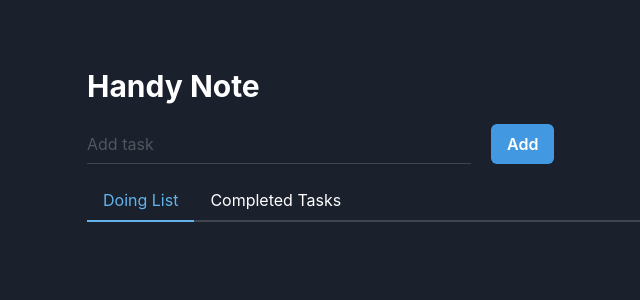
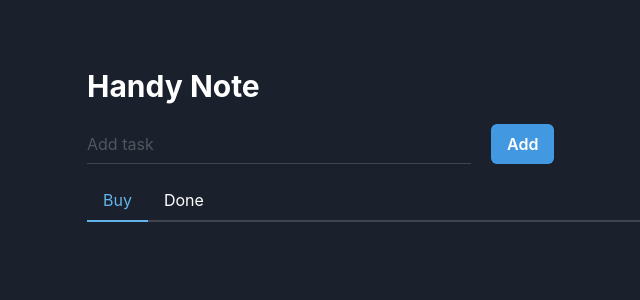
Before and after one commit to bkcsplayer/react-todoapp-tutorial, a React (Create React App) app: page / in a window 1280 px wide. Shown: the top 300 px of the page, without its empty margins (169-809 px from the left). Built offline with nearby package versions, Linux system fonts and the light colour scheme.

Commit message:
Update App.js

```diff
--- a/src/App.js
+++ b/src/App.js
@@ -56,8 +56,8 @@ const App = () => {
           </form>
           <Tabs mt='2%' w='100%'>
             <TabList>
-              <Tab>Doing List</Tab>
-              <Tab>Completed Tasks</Tab>
+              <Tab>Buy</Tab>
+              <Tab>Done</Tab>
             </TabList>
             <TabPanels>
               <TabPanel>
```
